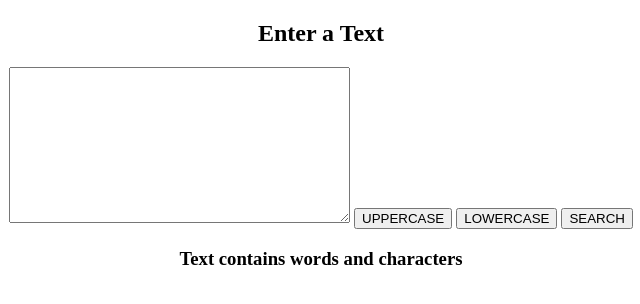
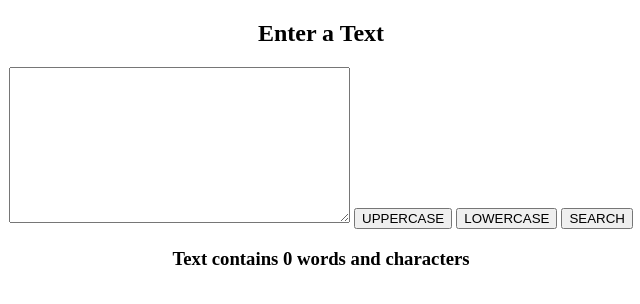
Before and after one commit to shweta-ranjane/Text-Editor, a plain HTML site: page index.html in a window 1280 px wide. Shown: the full height of the page, 319-959 px from the left. Drawn offline with Linux system fonts and the light colour scheme.

Commit message:
Update index.html

```diff
--- a/index.html
+++ b/index.html
@@ -23,6 +23,9 @@
 
 	<script type="text/javascript">
 		let text=document.getElementById("text");
+		let word = document.getElementById('words');
+		word.innerHTML='0';
+
 	</script>
 
 </body>
```
